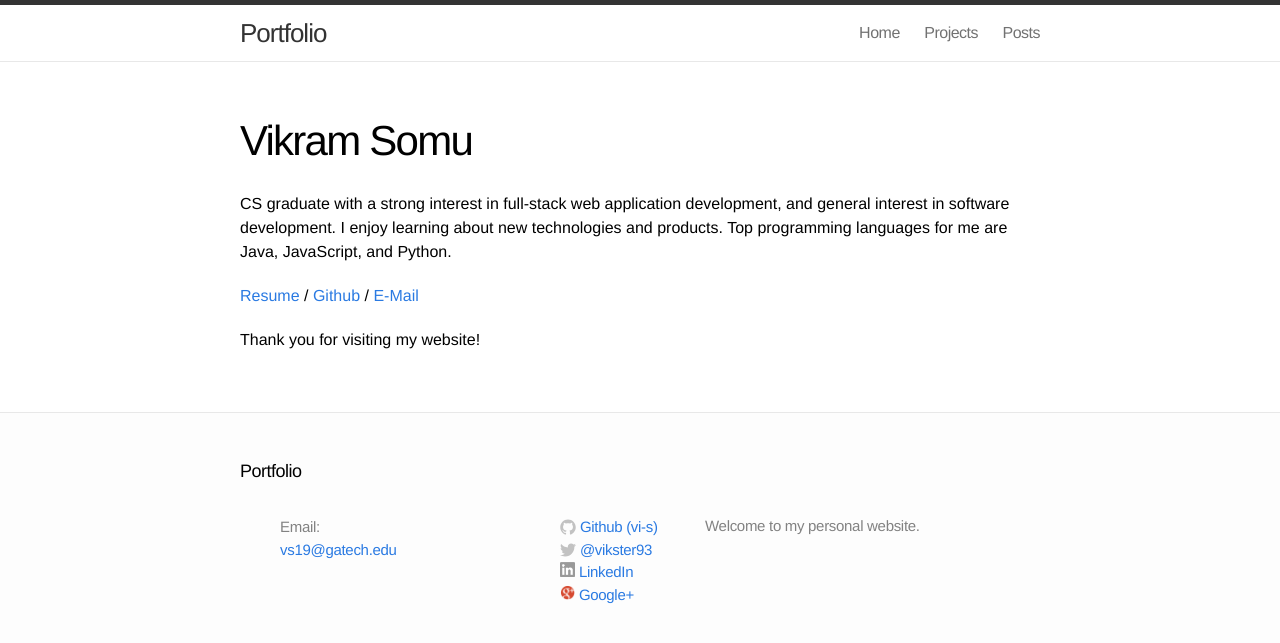
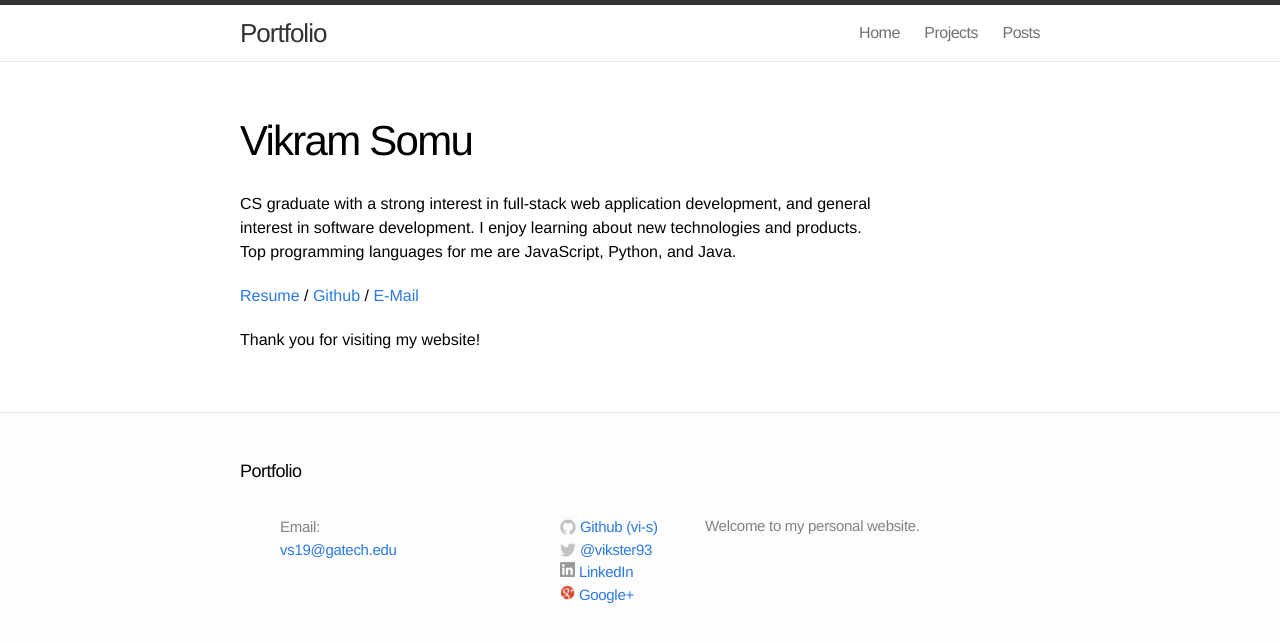
Before and after one commit to vi-s/vi-s.github.io, a Jekyll site: the page built from index.md, in a window 1280 px wide. Shown: the top 643 px of the page. Built offline with Jekyll 4.4.1, drawn with Linux system fonts in a browser that asks for light colours.

```diff
--- a/index.md
+++ b/index.md
@@ -3,8 +3,9 @@ layout: page
 title: Vikram Somu
 ---
 
-CS graduate with a strong interest in full-stack web application development, and general interest in software development.
-I enjoy learning about new technologies and products. Top programming languages for me are Java, JavaScript, and Python.
+CS graduate with a strong interest in full-stack web application development, and general
+interest in software development. I enjoy learning about new technologies and products.
+Top programming languages for me are JavaScript, Python, and Java.
 
 [Resume](/Resume.pdf) / [Github][github] / [E-Mail](mailto:vs19@gatech.edu)
 
```
